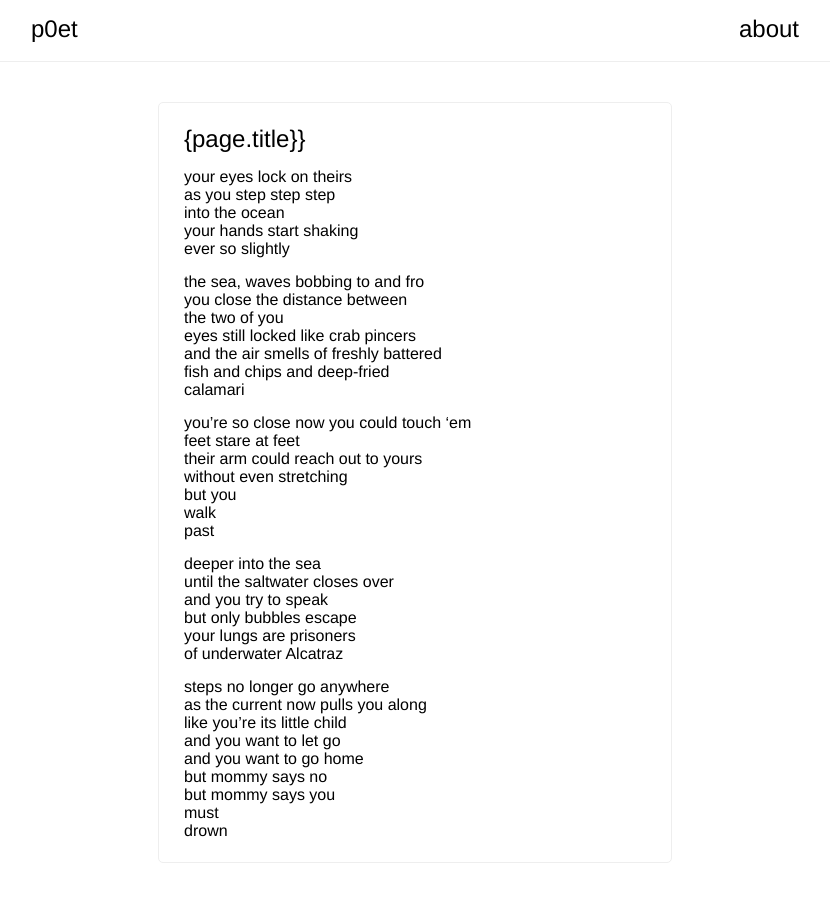
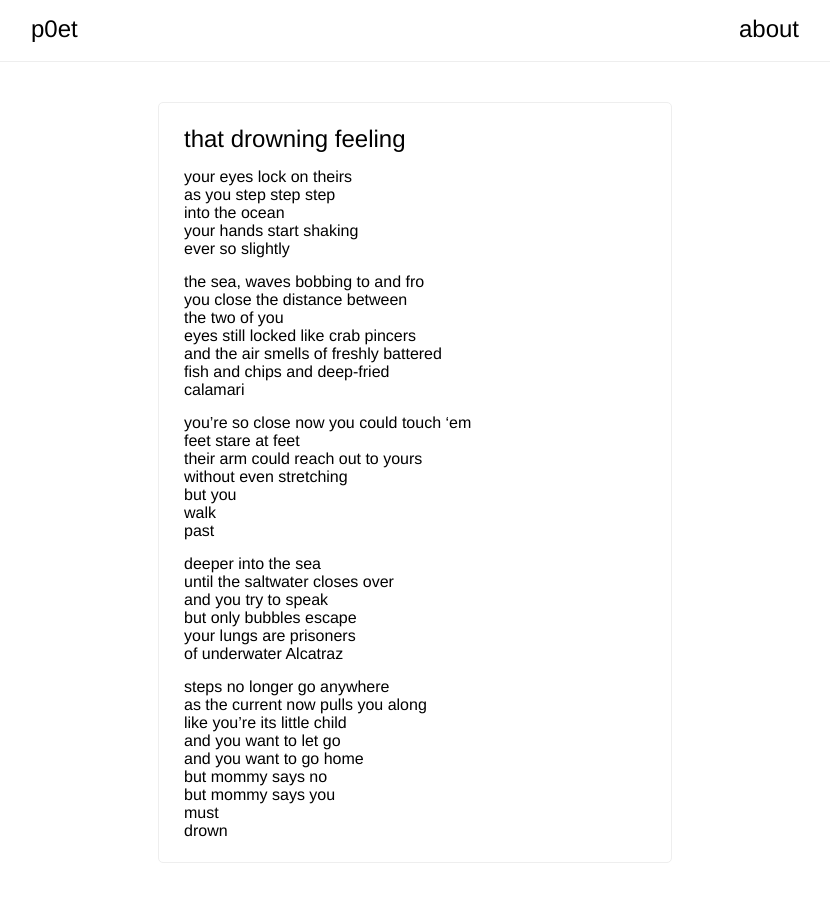
Before and after one commit to devericx/p0et, a Jekyll site: the page built from _posts/2017-01-13-that-drowning-feeling.md, in a window 1280 px wide. Shown: the whole page, without its empty margins (225-1055 px from the left). Built offline with Jekyll 4.4.1, drawn with Linux system fonts in a browser that asks for light colours; nearby versions of some CDN libraries.

Commit message:
Fix Liquid bug.

```diff
--- a/_layouts/post.html
+++ b/_layouts/post.html
@@ -3,6 +3,6 @@ layout: default
 ---
 
 <div class="post">
-    <h4>{page.title}}</h4>
+    <h4>{{page.title}}</h4>
     {{ content }}
 </div>
```
